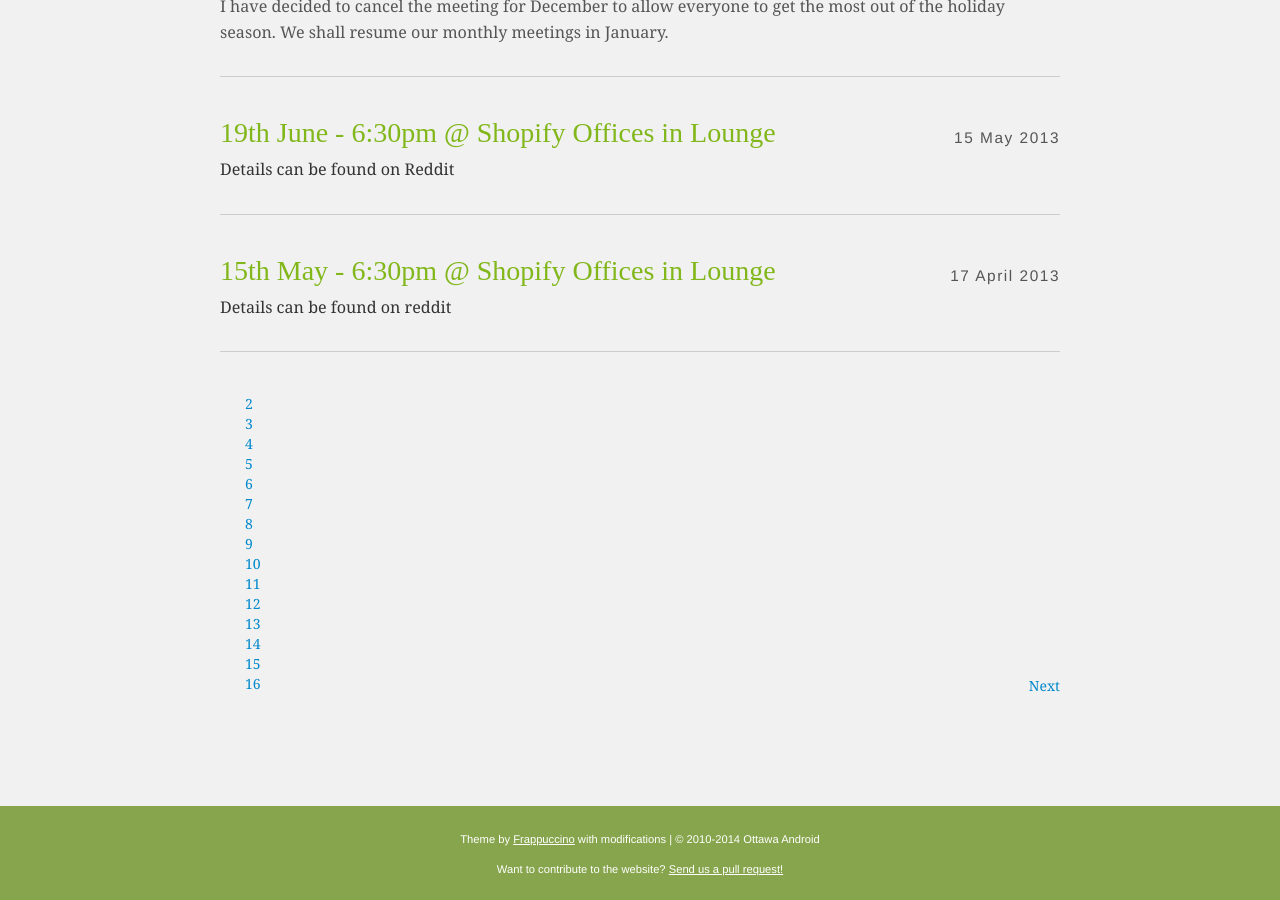
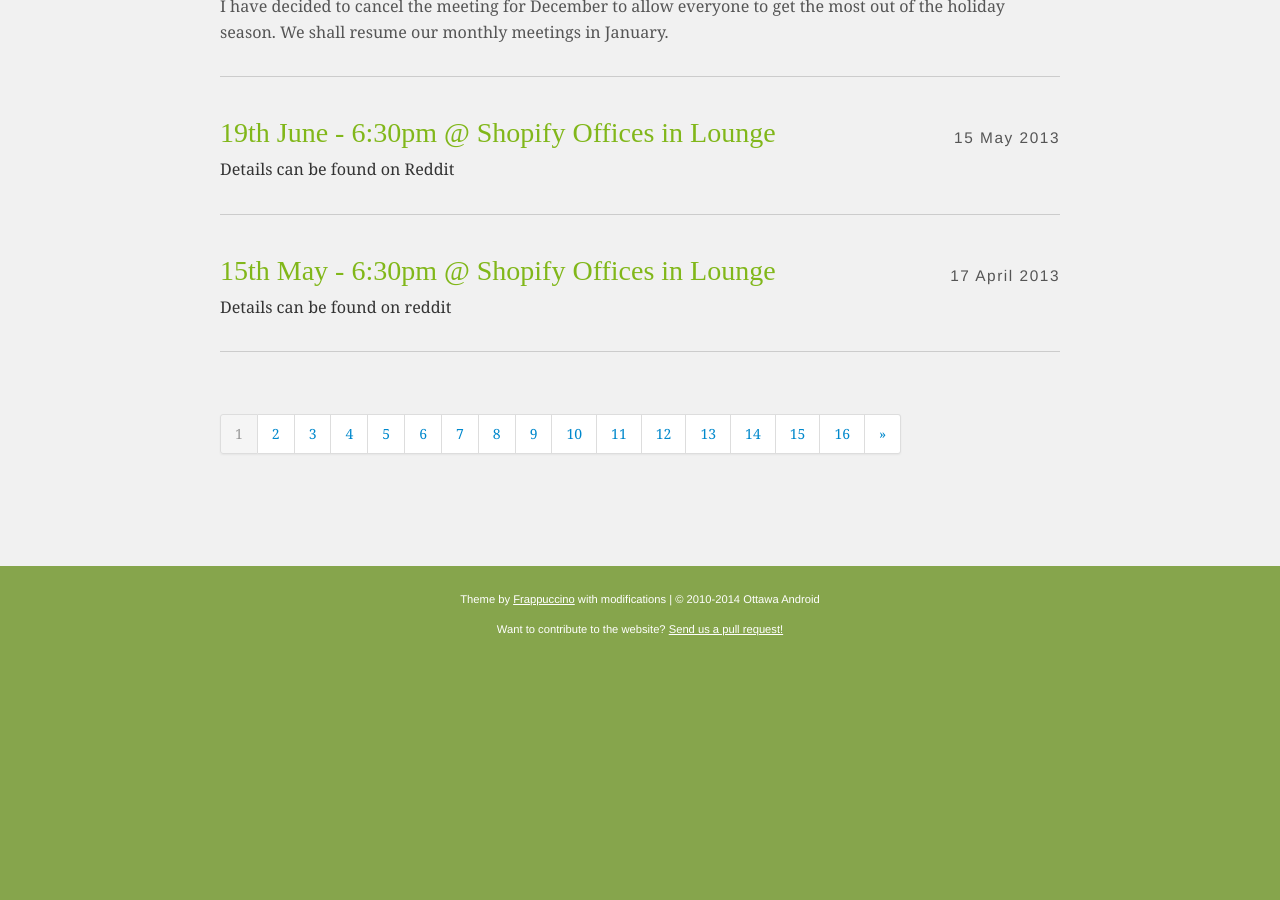
Before and after one commit to ottawaandroid/ottawaandroid.github.io, a Jekyll site: the page built from index.html, in a window 1280 px wide and 900 px high, scrolled down 938 px. Built offline with Jekyll 4.4.1, drawn with Linux system fonts in a browser that asks for light colours; some web fonts are replaced; Markdown is read by kramdown in place of the engine named in the settings; the list of posts is cut into pages by our own code; after the commit the page ends 1598 px from its top, so only the background shows below that.

Commit message:
Fix the pagination

```diff
--- a/index.html
+++ b/index.html
@@ -26,49 +26,28 @@ title: Ottawa Android Developers
     	</div>
 
       <div id="post-pagination">
-        {% if paginator.previous_page %}
-        <p class="prev">
-          {% if paginator.previous_page == 1 %}
-          <a href="/">Previous</a>
+        <div class="pagination">
+        <ul>
+          {% if paginator.previous_page %}
+            <li><a href="/page/{{paginator.previous_page}}/">&laquo;</a></li>
+          {% endif %}
+          {% if paginator.page == 1 %}
+            <li class="active"><a href="/">1</a></li>
           {% else %}
-          <a href="/page/{{paginator.previous_page}}/"> Previous</a>
+            <li><a href="/">1</a></li>
           {% endif %}
-        </p>
-        {% else %}
-<!--         <p class="prev disabled">
-          <span>Previous</span>
-        </p> -->
-        {% endif %}
-
-        <ul class="pages">
-          <li class="page">
-            {% if paginator.page == 1 %}
-<!--             <span class="current-page">1</span> -->
+          {% for count in (2..paginator.total_pages) %}
+            {% if count == paginator.page %}
+            <li class="active"><a href="/page/{{count}}/">{{count}}</a></li>
             {% else %}
-<!--             <a href="/">1</a> -->
+            <li><a href="/page/{{count}}/">{{count}}</a></li>
             {% endif %}
-          </li>
-
-          {% for count in (2..paginator.total_pages) %}
-          <li class="page">
-            {% if count == paginator.page %}
-            <span class="current-page">{{count}}</span>
-            {% else %}
-            <a href="/page/{{count}}/">{{count}}</a>
-            {% endif %}
-          </li>
           {% endfor %}
+          {% if paginator.next_page %}
+            <li><a href="/page/{{paginator.next_page}}/">&raquo;</a></li>
+          {% endif %}
         </ul>
-
-        {% if paginator.next_page %}
-        <p class="next">
-          <a href="/page/{{paginator.next_page}}/">Next</a>
-        </p>
-        {% else %}
-<!--         <p class="next disabled">
-          <span>Next</span>
-        </p> -->
-        {% endif %}
+        </div>
       </div>
 
     </main>
```
